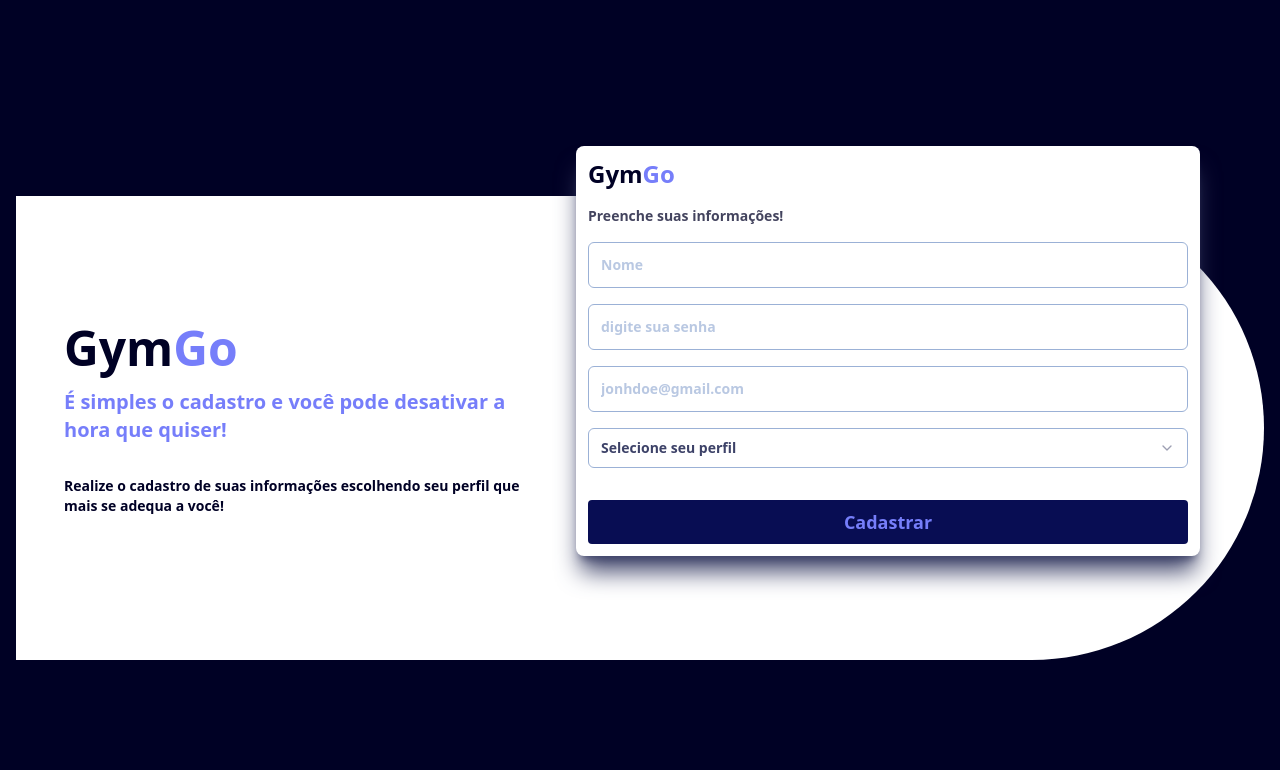
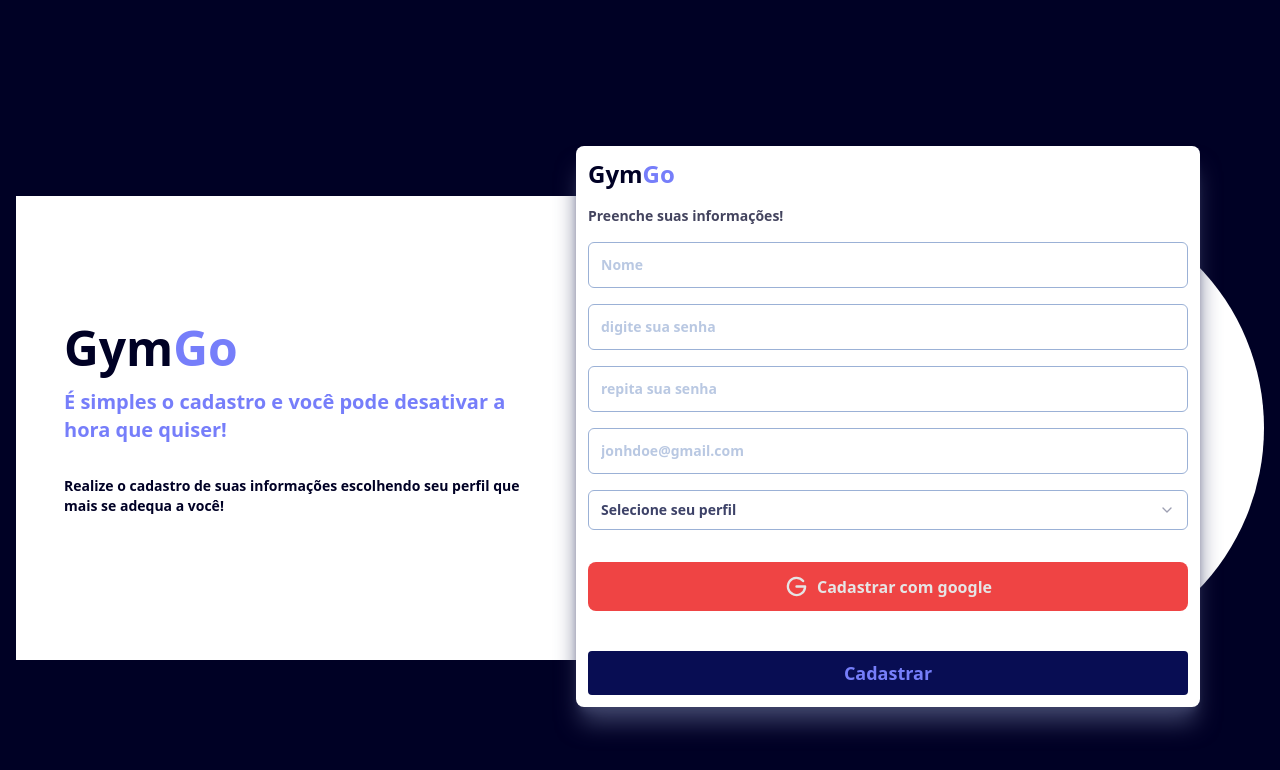
Before and after one commit to eduardo1199/gym-go, a Next.js app: page /register in a window 1280 px wide. Shown: the top 770 px of the page. Built offline with nearby package versions, Linux system fonts and the light colour scheme.

Commit message:
feat: implement button singIn google

```diff
--- a/src/pages/_app.tsx
+++ b/src/pages/_app.tsx
@@ -5,15 +5,19 @@ import '../@/lib/utils'
 import { LocalizationProvider } from '@mui/x-date-pickers'
 import { AdapterDayjs } from '@mui/x-date-pickers/AdapterDayjs'
 
+import { SessionProvider } from 'next-auth/react'
+
 import 'styles/globals.css'
 import 'styles/material'
 
-function MyApp({ Component, pageProps }: AppProps) {
+function App({ Component, pageProps: { session, ...pageProps } }: AppProps) {
   return (
-    <LocalizationProvider dateAdapter={AdapterDayjs} adapterLocale="pt-br">
-      <Component {...pageProps} />
-    </LocalizationProvider>
+    <SessionProvider session={session}>
+      <LocalizationProvider dateAdapter={AdapterDayjs} adapterLocale="pt-br">
+        <Component {...pageProps} />
+      </LocalizationProvider>
+    </SessionProvider>
   )
 }
 
-export default MyApp
+export default App
--- /dev/null
+++ b/src/pages/register-provider/index.tsx
@@ -0,0 +1,13 @@
+export default function RegisterProvider() {
+  return (
+    <div className="w-full h-screen bg-primary-blue">
+      <div>
+        <strong className="text-5xl font-bold text-white animate-visible">
+          Gym<span className="text-primary-purple">Go</span>
+        </strong>
+
+        <p>Poderia nós falar qual seu perfil para seu cadastro!</p>
+      </div>
+    </div>
+  )
+}
--- a/src/pages/register/components/FormRegister/index.tsx
+++ b/src/pages/register/components/FormRegister/index.tsx
@@ -13,30 +13,26 @@ import {
   SelectValue,
 } from 'components/Select'
 import Router from 'next/router'
+import { GoogleLogo } from '@phosphor-icons/react'
+import { signIn, useSession } from 'next-auth/react'
 
 interface RegisterClientFormData {
   username: string
   email: string
   password: string
+  confirm_password: string
   cargo: Offices
 }
 
-const RegisterClientFormDataSchema = z.object({
+const RegisterClientFormDataSchema = z
+  .object({
     username: z.string({
       required_error: 'Campo obrigatório',
     }),
-  /* date: z.date({
-    required_error: 'Campo obrigatório',
-  }), */
-  /*  cpf: z
-    .string({
-      required_error: 'Campo obrigatório',
-    })
-    .regex(/^\d{3}\.\d{3}\.\d{3}\-\d{2}$/, 'cpf inválido'), */
-  /*   phone: z.string({
-    required_error: 'Campo obrigatório',
-  }), */
     password: z
+      .string()
+      .min(6, 'A senha precisa ter no mínimo 6 caracteres ou números'),
+    confirm_password: z
       .string()
       .min(6, 'A senha precisa ter no mínimo 6 caracteres ou números'),
     email: z.string().email('Email inválido, digite um email válido!'),
@@ -44,6 +40,10 @@ const RegisterClientFormDataSchema = z.object({
       invalid_type_error: 'Selecione um perfil!',
       required_error: 'Selecione um perfil!',
     }),
+  })
+  .refine((data) => data.password === data.confirm_password, {
+    message: 'Senhas não são semelhantes',
+    path: ['confirm_password'],
   })
 
 export function FormRegister() {
@@ -56,6 +56,12 @@ export function FormRegister() {
   } = useForm<RegisterClientFormData>({
     resolver: zodResolver(RegisterClientFormDataSchema),
   })
+
+  async function handleRegisterGoogleProvider() {
+    await signIn('google', {
+      callbackUrl: '/register-provider',
+    })
+  }
 
   async function handleSubmitRegisterClient(data: RegisterClientFormData) {
     const { email, cargo, password, username } = data
@@ -130,6 +136,15 @@ export function FormRegister() {
         </Input.Root>
 
         <Input.Root
+          placeholder="repita sua senha"
+          {...register('confirm_password')}
+          type="password"
+          error={!!errors.confirm_password?.message}
+        >
+          <Input.Error message={errors.confirm_password?.message} />
+        </Input.Root>
+
+        <Input.Root
           placeholder="jonhdoe@gmail.com"
           {...register('email')}
           error={!!errors.email?.message}
@@ -157,6 +172,17 @@ export function FormRegister() {
           }}
         />
 
+        <button
+          className="bg-red-500 p-3 rounded-lg flex items-center justify-center gap-2 mb-6 animate-visible hover:brightness-95 transition-all"
+          type="button"
+          onClick={handleRegisterGoogleProvider}
+        >
+          <GoogleLogo size={25} weight="bold" className="text-primary-white" />
+          <span className="font-bold text-base text-primary-white">
+            Cadastrar com google
+          </span>
+        </button>
+
         {isSubmitting ? (
           <Button.Loading />
         ) : (
```
Also changed, not shown: src/env/index.ts (added). Lines whose indentation alone changed are shown as unchanged.
